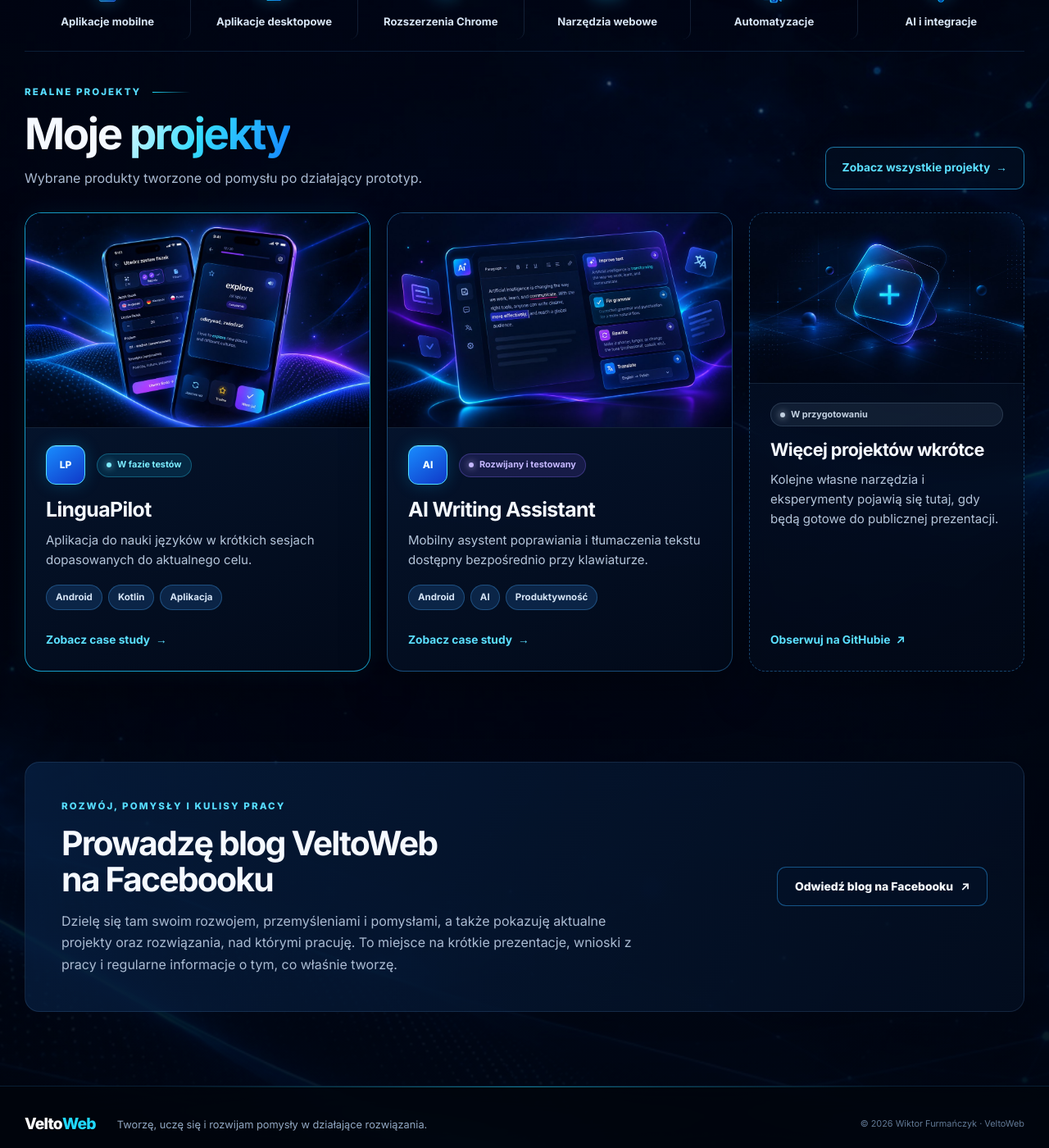
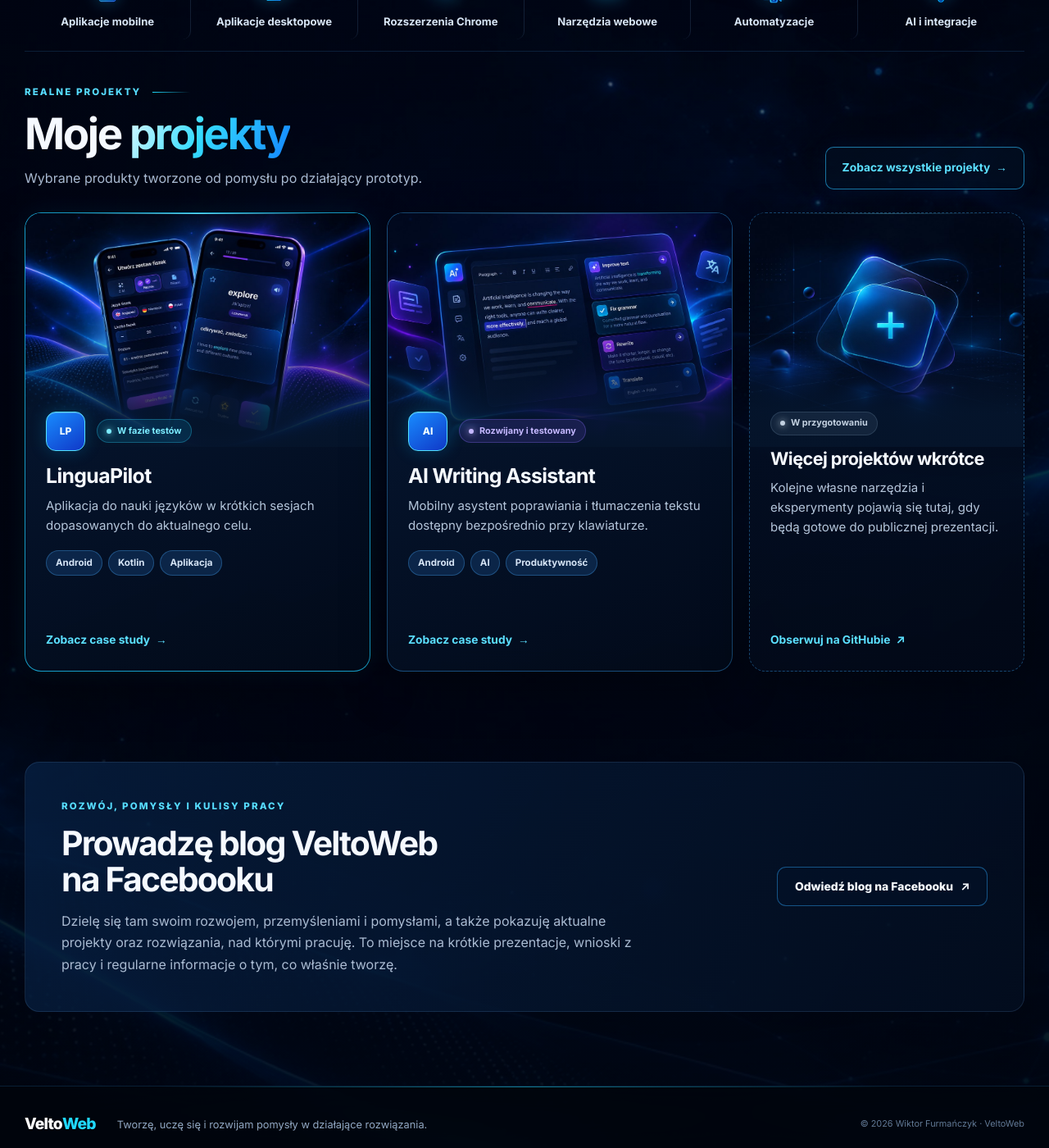
Before and after one commit to wiktor-furmanczyk/wiktor-furmanczyk.github.io, a Jekyll site: the page built from index.md, in a window 1280 px wide and 1400 px high, scrolled down 687 px. Shown: the whole window at 82% size. Built offline with Jekyll 4.4.1, drawn with Linux system fonts in a browser that asks for light colours.

Commit message:
feat: refine project card presentation

```diff
--- a/assets/css/style.scss
+++ b/assets/css/style.scss
@@ -108,14 +108,17 @@ h3 { margin: 0; font-size: 1.06rem; letter-spacing: -0.025em; }
 .projects-section .section-heading h2 { font-size: clamp(2.2rem, 4.2vw, 3.3rem); }
 .projects-section .text-link { min-height: 52px; padding-inline: 20px; background: rgba(4,20,43,.46); border-color: rgba(42,190,255,.58); box-shadow: inset 0 1px rgba(255,255,255,.04), 0 0 24px rgba(0,139,255,.08); font-size: .86rem; }
 .project-grid { display: grid; grid-template-columns: minmax(0, 1.08fr) minmax(0, 1.08fr) minmax(0, .86fr); gap: 20px; }
-.project-card { position: relative; display: flex; min-height: 560px; overflow: hidden; flex-direction: column; background: linear-gradient(155deg, rgba(7,28,59,.88), rgba(2,10,25,.94)); border: 1px solid rgba(52,150,221,.42); border-radius: 20px; box-shadow: 0 22px 54px rgba(0,0,0,.34), inset 0 1px rgba(255,255,255,.035); backdrop-filter: blur(14px); transition: transform .24s ease, border-color .24s ease, box-shadow .24s ease; }
+.project-card { position: relative; display: flex; min-height: 560px; overflow: hidden; flex-direction: column; background: linear-gradient(155deg, rgba(7,28,59,.9), rgba(2,10,25,.96)); border: 1px solid rgba(52,150,221,.42); border-radius: 20px; box-shadow: 0 22px 54px rgba(0,0,0,.34), inset 0 1px rgba(255,255,255,.035); backdrop-filter: blur(14px); isolation: isolate; transition: transform .24s ease, border-color .24s ease, box-shadow .24s ease; }
+.project-card::before { position: absolute; z-index: 4; height: 1px; inset: 0 12% auto; content: ""; background: linear-gradient(90deg, transparent, rgba(115,226,255,.48), transparent); opacity: .72; pointer-events: none; }
 .project-card-featured { border-color: rgba(30,207,255,.72); box-shadow: 0 22px 58px rgba(0,0,0,.36), 0 0 30px rgba(0,169,255,.09), inset 0 1px rgba(255,255,255,.05); }
+.project-card-featured::before { background: linear-gradient(90deg, transparent, #67e8ff, transparent); opacity: 1; }
 .project-card:hover { transform: translateY(-6px); border-color: rgba(53, 220, 255, .82); box-shadow: 0 28px 64px rgba(0,0,0,.4), 0 0 34px rgba(0,163,255,.13); }
-.project-card-visual { position: relative; width: 100%; height: auto; aspect-ratio: 8 / 5; flex: 0 0 auto; overflow: hidden; background: #020a18; border-bottom: 1px solid var(--border-soft); }
+.project-card-visual { position: relative; width: 100%; height: 285px; flex: 0 0 285px; overflow: hidden; background: #020a18; }
+.project-card-visual::after, .upcoming-visual::after { position: absolute; z-index: 1; height: 52%; inset: auto 0 0; content: ""; background: linear-gradient(180deg, transparent 0%, rgba(4,18,40,.34) 32%, rgba(5,22,46,.86) 72%, rgba(5,20,42,.99) 100%); pointer-events: none; }
 .project-card-image { position: absolute; display: block; width: 100%; height: 100%; inset: 0; object-fit: cover; object-position: center; transition: transform .4s ease, filter .4s ease; }
 .project-card:hover .project-card-image { filter: saturate(1.08) brightness(1.04); transform: scale(1.025); }
-.project-card-body { display: flex; flex: 1; flex-direction: column; padding: 23px 25px 24px; }
-.card-meta-row { display: flex; align-items: center; gap: 14px; margin-top: -2px; }
+.project-card-body { position: relative; z-index: 2; display: flex; flex: 1; flex-direction: column; margin-top: -43px; padding: 0 25px 24px; }
+.card-meta-row { display: flex; align-items: center; gap: 14px; }
 .icon-box { display: grid; width: 48px; height: 48px; flex: 0 0 48px; place-items: center; color: #effdff; background: linear-gradient(145deg, #188cff, #1038c7); border: 1px solid #51e0ff; border-radius: 12px; box-shadow: 0 0 20px rgba(0,174,255,.24), inset 0 1px rgba(255,255,255,.22); font-size: .75rem; font-weight: 800; }
 .product-icon { display: grid; flex: 0 0 40px; height: 40px; place-items: center; color: #e7fbff; background: linear-gradient(145deg, #1679e9, #073d8d); border: 1px solid #42d7ff; border-radius: 10px; box-shadow: 0 0 15px rgba(0,156,255,.19); font-size: .65rem; font-weight: 800; }
 .project-card-body > h3 { margin-top: 17px; font-size: clamp(1.3rem, 2vw, 1.55rem); }
@@ -126,9 +129,10 @@ h3 { margin: 0; font-size: 1.06rem; letter-spacing: -0.025em; }
 .tag-row, .tech-list { display: flex; flex-wrap: wrap; gap: 7px; }
 .tag-row span, .tech-list span { display: inline-flex; min-height: 31px; align-items: center; padding: 4px 11px; color: #d4e3f4; background: rgba(16,50,94,.64); border: 1px solid rgba(65,151,224,.38); border-radius: 999px; font-size: .72rem; font-weight: 700; }
 .card-link { margin-top: auto; padding-top: 18px; font-size: .86rem; }
-.project-card-upcoming { background: linear-gradient(155deg, rgba(5,21,45,.58), rgba(2,9,23,.82)); border-style: dashed; }
+.project-card-upcoming { background: linear-gradient(155deg, rgba(5,21,45,.7), rgba(2,9,23,.9)); border-style: dashed; }
 .project-card-upcoming h3 { font-size: 1.35rem; }.project-card-upcoming p { max-width: 310px; }
-.upcoming-visual { position: relative; width: 100%; height: auto; aspect-ratio: 8 / 5; align-self: start; flex: 0 0 auto; overflow: hidden; background: #020a18; border-bottom: 1px solid var(--border-soft); }
+.upcoming-visual { position: relative; width: 100%; height: 285px; align-self: start; flex: 0 0 285px; overflow: hidden; background: #020a18; }
+.project-card-upcoming .project-card-body > .status-badge { align-self: flex-start; }
 
 .blog-section { display: flex; align-items: center; justify-content: space-between; gap: 40px; margin-block: 38px 90px; padding: clamp(28px, 4vw, 44px); background: linear-gradient(120deg, rgba(7,34,70,.72), rgba(3,14,32,.82)); border: 1px solid var(--border-soft); border-radius: var(--radius); }
 .blog-section > div { max-width: 720px; }.blog-section p:last-child { margin-bottom: 0; color: var(--muted); }
@@ -197,7 +201,7 @@ h3 { margin: 0; font-size: 1.06rem; letter-spacing: -0.025em; }
 @media (max-width: 980px) {
   .hero { grid-template-columns: minmax(0, 1fr) minmax(340px, .9fr); gap: 28px; }.hero-art { min-height: 360px; }
   .expertise-strip { grid-template-columns: repeat(3, 1fr); }.expertise-strip div:nth-child(3) { border-right: 0; }.expertise-strip div:nth-child(-n+3) { border-bottom: 1px solid var(--border-soft); }
-  .project-grid { grid-template-columns: 1fr 1fr; }.project-card-upcoming { display: grid; min-height: 300px; grid-column: 1 / -1; grid-template-columns: .8fr 1.2fr; }.project-card-upcoming .upcoming-visual { height: auto; border-right: 1px solid var(--border-soft); border-bottom: 0; }.project-card-upcoming .project-card-body { justify-content: center; }
+  .project-grid { grid-template-columns: 1fr 1fr; }.project-card-upcoming { display: grid; min-height: 300px; grid-column: 1 / -1; grid-template-columns: .8fr 1.2fr; }.project-card-upcoming .upcoming-visual { height: 285px; border-right: 1px solid var(--border-soft); border-bottom: 0; }.project-card-upcoming .project-card-body { justify-content: center; margin-top: 0; padding-top: 24px; }
   .product-hero { grid-template-columns: minmax(0, .85fr) minmax(400px, 1.15fr); gap: 24px; }.phone { max-width: 155px; }
   .project-facts { grid-template-columns: 1fr 1fr; }.benefit-list { grid-template-columns: 1fr 1fr; }.benefit-list div:nth-child(2) { border-right: 0; }.benefit-list div:nth-child(-n+2) { border-bottom: 1px solid var(--border-soft); }
   .process-screens { grid-template-columns: 1fr 1fr; }.screen-frame { width: 170px; }
@@ -208,7 +212,7 @@ h3 { margin: 0; font-size: 1.06rem; letter-spacing: -0.025em; }
   html { scroll-padding-top: 5.5rem; }.shell, .section-shell { width: min(calc(100% - 28px), var(--content-width)); }
   .header-inner { min-height: 54px; }
   .hero { display: block; min-height: 0; padding-block: 68px 34px; }.hero-copy { max-width: 620px; }.hero-description { font-size: 1rem; }.hero-art { min-height: 400px; margin-top: 0; }.hero-art img { width: min(620px, 116%); transform: translateX(2%); }
-  .project-grid { grid-template-columns: 1fr; }.project-card-upcoming { display: flex; grid-column: auto; }.project-card-upcoming .upcoming-visual { height: auto; border-right: 0; border-bottom: 1px solid var(--border-soft); }.section-heading { align-items: flex-start; flex-direction: column; gap: 18px; }
+  .project-grid { grid-template-columns: 1fr; }.project-card-upcoming { display: flex; grid-column: auto; }.project-card-upcoming .upcoming-visual { height: 285px; border-right: 0; border-bottom: 0; }.project-card-upcoming .project-card-body { margin-top: -43px; padding-top: 0; }.section-heading { align-items: flex-start; flex-direction: column; gap: 18px; }
   .blog-section { align-items: flex-start; flex-direction: column; margin-bottom: 70px; }
   .product-hero { display: block; padding-block: 46px 44px; }.phones-showcase { max-width: 610px; margin: 42px auto 0; }.phone { max-width: 168px; }
   .problem-grid, .product-meta-grid, .status-panel { grid-template-columns: 1fr; }.benefit-list { grid-template-columns: 1fr 1fr; }
@@ -225,7 +229,7 @@ h3 { margin: 0; font-size: 1.06rem; letter-spacing: -0.025em; }
   .hero { padding-top: 62px; }.hero-art { min-height: 300px; margin-top: 6px; }.hero-art img { width: 116%; transform: translateX(2%); }
   .expertise-strip { grid-template-columns: 1fr 1fr; padding: 6px 0 10px; }.expertise-strip div { min-height: 88px; border-bottom: 1px solid var(--border-soft); }.expertise-strip div:nth-child(odd) { border-right: 1px solid var(--border-soft); }.expertise-strip div:nth-child(even) { border-right: 0; }.expertise-strip div:nth-last-child(-n+2) { border-bottom: 0; }
   .expertise-strip img { width: 44px; height: 44px; }
-  .projects-section { padding-block: 34px 54px; }.project-card-upcoming { min-height: 0; padding: 0; }.project-card-body { padding: 20px; }.project-card-body > p { font-size: .94rem; }
+  .projects-section { padding-block: 34px 54px; }.project-card-visual, .upcoming-visual { height: 240px; flex-basis: 240px; }.project-card-upcoming { min-height: 0; padding: 0; }.project-card-body { padding: 0 20px 20px; }.project-card-body > p { font-size: .94rem; }
   .blog-section { padding: 24px 20px; }
   .product-title-row { align-items: flex-start; }.product-title-row .product-icon { flex-basis: 42px; height: 42px; }.product-lead { font-size: 1.2rem; }.product-description { font-size: .96rem; }
   .phones-showcase { gap: 5px; margin-top: 30px; padding-inline: 0; }.phone { max-width: 112px; padding: 3px; border-width: 3px; border-radius: 19px; }.phone img { border-radius: 13px; }.phone-center { transform: translateY(-12px); }.phone-left { transform: rotate(-2deg); }.phone-right { transform: rotate(2deg); }
```
